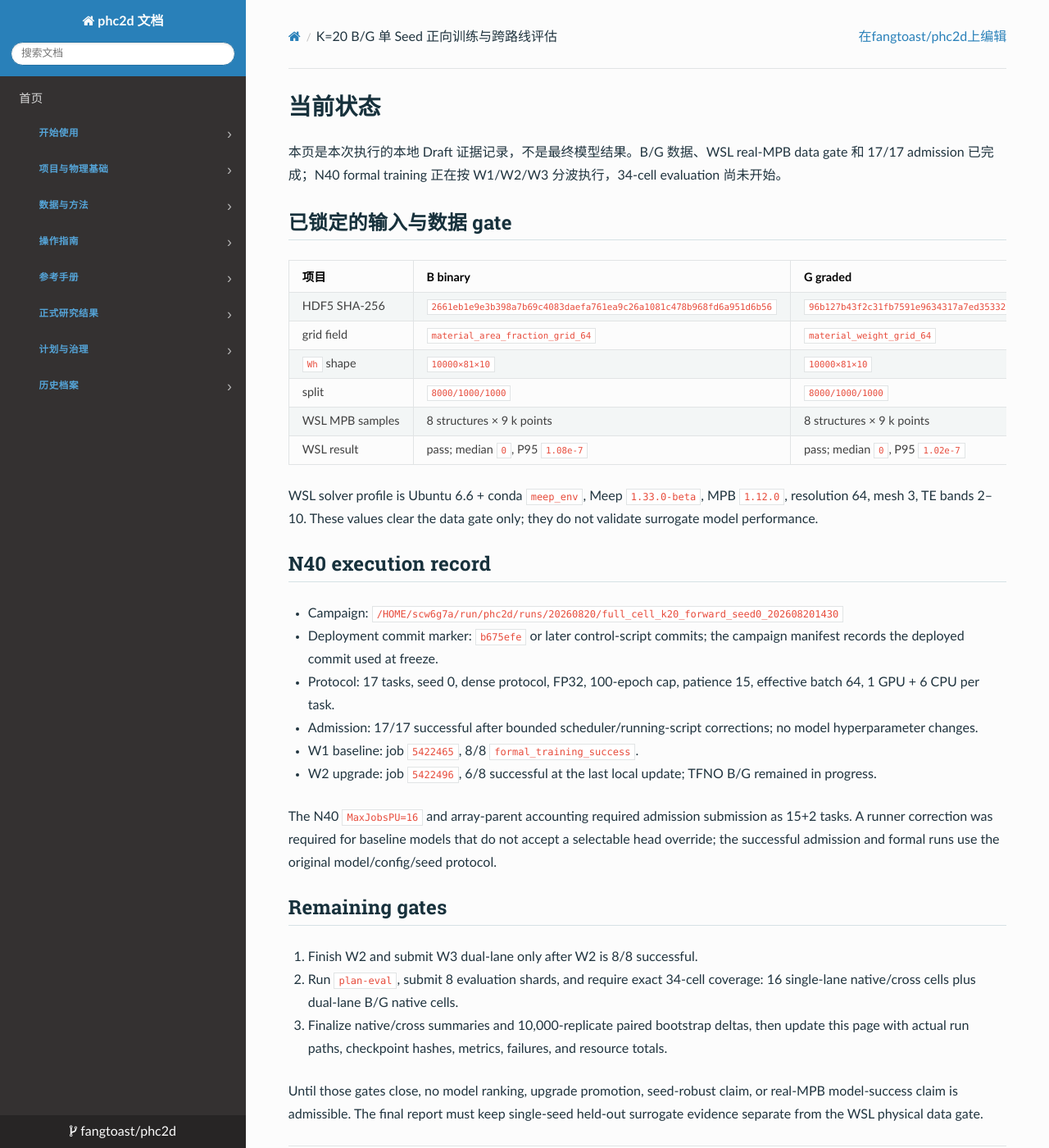
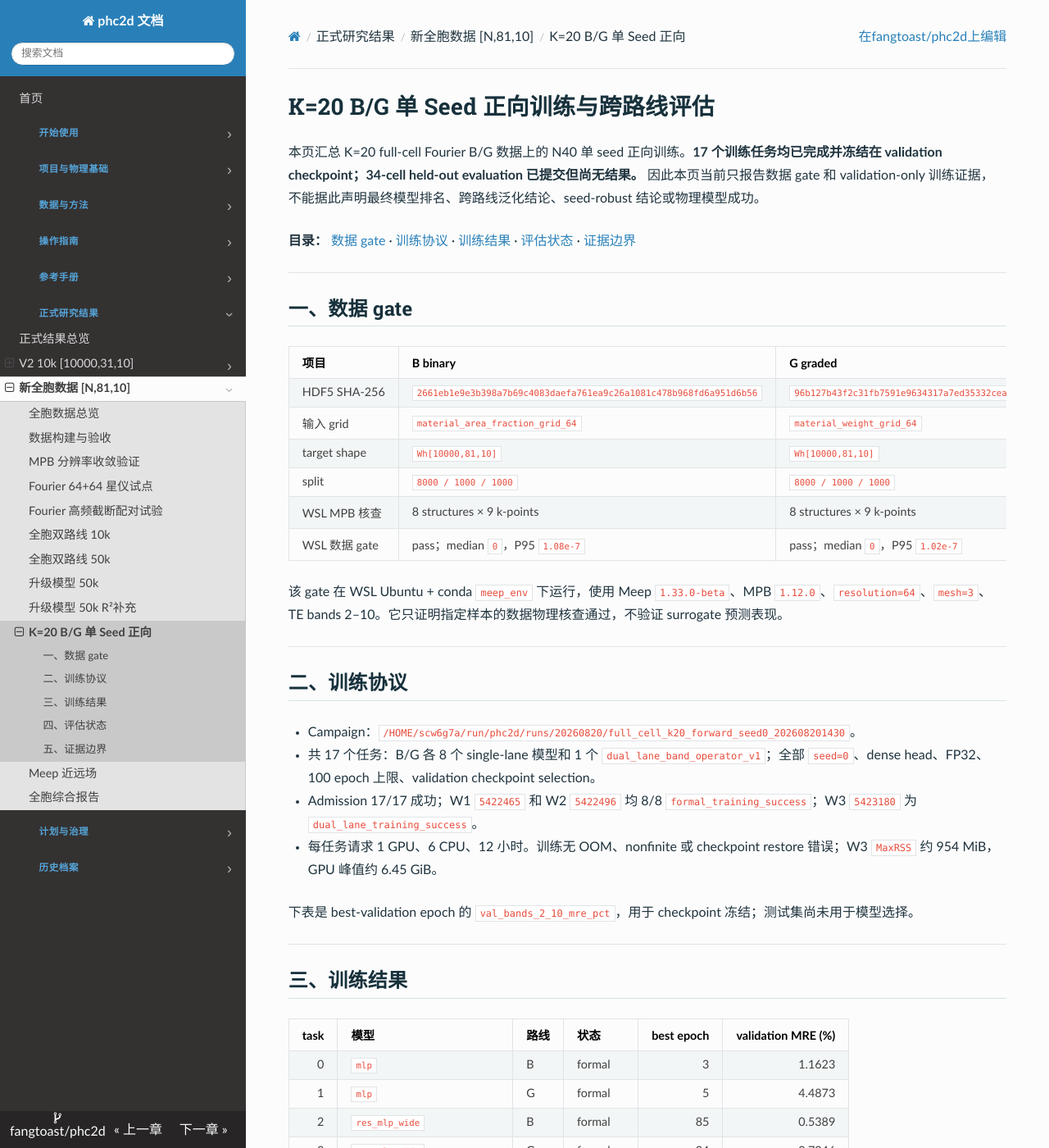
Before and after one commit to fangtoast/phc2d, an MkDocs documentation site: the page built from docs/results/forward/full_cell_k20_b_g_seed0_cross_eval_20260820.md, in a window 1280 px wide and 1400 px high. Shown: the whole window at 82% size. Built offline with MkDocs 1.6.1, drawn with Linux system fonts in a browser that asks for light colours; some of the changed text lies outside the part shown.

Commit message:
fix: permit dual-lane K20 evaluation planning

```diff
--- a/docs/results/forward/full_cell_k20_b_g_seed0_cross_eval_20260820.md
+++ b/docs/results/forward/full_cell_k20_b_g_seed0_cross_eval_20260820.md
@@ -1,57 +1,115 @@
 ---
 title: "K=20 B/G 单 Seed 正向训练与跨路线评估"
-summary: "记录 K=20 binary/graded Fourier 全胞数据上的 17-task seed=0 campaign、N40 分波训练和 34-cell native/cross-lane evaluation。"
+summary: "记录 K=20 B/G Fourier 全胞数据上的 17-task seed=0 训练、冻结 validation checkpoint 和已提交的 34-cell held-out evaluation。"
 page_type: evidence
 status: draft
 audience: "研究执行者、导师与结果审阅者"
 owner: "研究生维护"
 last_reviewed: 2026-08-20
 evidence_date: 2026-08-20
-evidence_scope: "K=20 B/G Fourier full-cell; Wh[10000,81,10]; seed=0; N40 surrogate training"
-reading_time: 5 minutes
+evidence_scope: "K=20 B/G Fourier full-cell; Wh[10000,81,10]; seed=0; N40 surrogate training and pending held-out evaluation"
+reading_time: 7 minutes
 primary_layer: L3
-backend: "surrogate training; WSL Ubuntu + meep_env real-MPB data gate"
+backend: "surrogate training on N40; WSL Ubuntu + meep_env real-MPB data gate"
+dataset_scope: full_cell_fourier_k20_wh81x10
+evidence_level: surrogate_held_out
+evidence_status: pilot
+validation_backend: mixed
+source_artifacts:
+  - runs/20260820/full_cell_k20_forward_seed0_202608201430
 ---
 
 <!--
-  Draft evidence record for the K=20 B/G campaign.
+  Draft evidence record for the K=20 B/G seed-0 forward campaign.
   Author: fangtoast
   Email: fangtoast@foxmail.com
   Copyright (c) 2026 fangtoast. All rights reserved.
 -->
 
-# 当前状态
+<a id="k20-forward-seed0"></a>
 
-本页是本次执行的本地 Draft 证据记录，不是最终模型结果。B/G 数据、WSL real-MPB data gate 和 17/17 admission 已完成；N40 formal training 正在按 W1/W2/W3 分波执行，34-cell evaluation 尚未开始。
+# K=20 B/G 单 Seed 正向训练与跨路线评估
 
-## 已锁定的输入与数据 gate
+本页汇总 K=20 full-cell Fourier B/G 数据上的 N40 单 seed 正向训练。**17 个训练任务均已完成并冻结在 validation checkpoint；34-cell held-out evaluation 已提交但尚无结果。** 因此本页当前只报告数据 gate 和 validation-only 训练证据，不能据此声明最终模型排名、跨路线泛化结论、seed-robust 结论或物理模型成功。
+
+**目录：** [数据 gate](#一数据-gate) · [训练协议](#二训练协议) · [训练结果](#三训练结果) · [评估状态](#四评估状态) · [证据边界](#五证据边界)
+
+---
+
+## 一、数据 gate
 
 | 项目 | B binary | G graded |
 |---|---|---|
 | HDF5 SHA-256 | `2661eb1e9e3b398a7b69c4083daefa761ea9c26a1081c478b968fd6a951d6b56` | `96b127b43f2c31fb7591e9634317a7ed35332ceae1077b2277de15058902fd72` |
-| grid field | `material_area_fraction_grid_64` | `material_weight_grid_64` |
-| `Wh` shape | `10000×81×10` | `10000×81×10` |
-| split | `8000/1000/1000` | `8000/1000/1000` |
-| WSL MPB samples | 8 structures × 9 k points | 8 structures × 9 k points |
-| WSL result | pass; median `0`, P95 `1.08e-7` | pass; median `0`, P95 `1.02e-7` |
+| 输入 grid | `material_area_fraction_grid_64` | `material_weight_grid_64` |
+| target shape | `Wh[10000,81,10]` | `Wh[10000,81,10]` |
+| split | `8000 / 1000 / 1000` | `8000 / 1000 / 1000` |
+| WSL MPB 核查 | 8 structures × 9 k-points | 8 structures × 9 k-points |
+| WSL 数据 gate | pass；median `0`，P95 `1.08e-7` | pass；median `0`，P95 `1.02e-7` |
 
-WSL solver profile is Ubuntu 6.6 + conda `meep_env`, Meep `1.33.0-beta`, MPB `1.12.0`, resolution 64, mesh 3, TE bands 2–10. These values clear the data gate only; they do not validate surrogate model performance.
+该 gate 在 WSL Ubuntu + conda `meep_env` 下运行，使用 Meep `1.33.0-beta`、MPB `1.12.0`、`resolution=64`、`mesh=3`、TE bands 2–10。它只证明指定样本的数据物理核查通过，不验证 surrogate 预测表现。
 
-## N40 execution record
+---
 
-- Campaign: `/HOME/scw6g7a/run/phc2d/runs/20260820/full_cell_k20_forward_seed0_202608201430`
-- Deployment commit marker: `b675efe` or later control-script commits; the campaign manifest records the deployed commit used at freeze.
-- Protocol: 17 tasks, seed 0, dense protocol, FP32, 100-epoch cap, patience 15, effective batch 64, 1 GPU + 6 CPU per task.
-- Admission: 17/17 successful after bounded scheduler/running-script corrections; no model hyperparameter changes.
-- W1 baseline: job `5422465`, 8/8 `formal_training_success`.
-- W2 upgrade: job `5422496`, 6/8 successful at the last local update; TFNO B/G remained in progress.
+## 二、训练协议
 
-The N40 `MaxJobsPU=16` and array-parent accounting required admission submission as 15+2 tasks. A runner correction was required for baseline models that do not accept a selectable head override; the successful admission and formal runs use the original model/config/seed protocol.
+- Campaign：`/HOME/scw6g7a/run/phc2d/runs/20260820/full_cell_k20_forward_seed0_202608201430`。
+- 共 17 个任务：B/G 各 8 个 single-lane 模型和 1 个 `dual_lane_band_operator_v1`；全部 `seed=0`、dense head、FP32、100 epoch 上限、validation checkpoint selection。
+- Admission 17/17 成功；W1 `5422465` 和 W2 `5422496` 均 8/8 `formal_training_success`；W3 `5423180` 为 `dual_lane_training_success`。
+- 每任务请求 1 GPU、6 CPU、12 小时。训练无 OOM、nonfinite 或 checkpoint restore 错误；W3 `MaxRSS` 约 954 MiB，GPU 峰值约 6.45 GiB。
 
-## Remaining gates
+下表是 best-validation epoch 的 `val_bands_2_10_mre_pct`，用于 checkpoint 冻结；测试集尚未用于模型选择。
 
-1. Finish W2 and submit W3 dual-lane only after W2 is 8/8 successful.
-2. Run `plan-eval`, submit 8 evaluation shards, and require exact 34-cell coverage: 16 single-lane native/cross cells plus dual-lane B/G native cells.
-3. Finalize native/cross summaries and 10,000-replicate paired bootstrap deltas, then update this page with actual run paths, checkpoint hashes, metrics, failures, and resource totals.
+---
 
-Until those gates close, no model ranking, upgrade promotion, seed-robust claim, or real-MPB model-success claim is admissible. The final report must keep single-seed held-out surrogate evidence separate from the WSL physical data gate.
+## 三、训练结果
+
+| task | 模型 | 路线 | 状态 | best epoch | validation MRE (%) |
+|---:|---|---|---|---:|---:|
+| 0 | `mlp` | B | formal | 3 | 1.1623 |
+| 1 | `mlp` | G | formal | 5 | 4.4873 |
+| 2 | `res_mlp_wide` | B | formal | 85 | 0.5389 |
+| 3 | `res_mlp_wide` | G | formal | 34 | 0.7246 |
+| 4 | `lifted_cnn` | B | formal | 76 | 0.5050 |
+| 5 | `lifted_cnn` | G | formal | 100 | 0.4344 |
+| 6 | `fno2d_band_v2` | B | formal | 19 | 0.4890 |
+| 7 | `fno2d_band_v2` | G | formal | 68 | 0.4091 |
+| 8 | `mlp_mixer_band_v1` | B | formal | 8 | 0.5002 |
+| 9 | `mlp_mixer_band_v1` | G | formal | 12 | 0.6652 |
+| 10 | `res_mlp_gated_v2` | B | formal | 9 | 0.6359 |
+| 11 | `res_mlp_gated_v2` | G | formal | 23 | 0.7472 |
+| 12 | `convnext_band_v1` | B | formal | 27 | 0.5088 |
+| 13 | `convnext_band_v1` | G | formal | 58 | 0.4434 |
+| 14 | `tfno2d_band_v3` | B | formal | 94 | 0.2846 |
+| 15 | `tfno2d_band_v3` | G | formal | 41 | 0.2721 |
+| 16 | `dual_lane_band_operator_v1` | joint | dual-lane | 99 | 0.2153 |
+
+远端 `checkpoint_inventory.csv` 已冻结 17 个 checkpoint，其 SHA-256 是 `0f3c46391b10616fa8a7083c3597823f4e2a7272562f6daa7cd6c5cb443cbf55`。这些 validation 数值不等价于最终 native/cross held-out 排名。
+
+---
+
+## 四、评估状态
+
+| 项目 | 当前值 |
+|---|---|
+| evaluation plan | `evaluation_plan_frozen` |
+| cells | 34 |
+| 构成 | 16 个 single-lane checkpoint × native/cross（32）+ joint checkpoint 的 B/G native（2） |
+| 提交作业 | N40 Slurm array `5423464[0-7%8]` |
+| 分片资源 | 1 GPU、6 CPU、12 小时，最多 8 并发 |
+| 当前状态 | 已提交，等待调度与执行 |
+
+评估只在所有 validation checkpoint 冻结后读取 hold-out test。全部 34 cell 正常结束后，finalizer 才会汇总 native/cross metrics 与 10,000-replicate paired-bootstrap；届时将补充本页的测试指标、覆盖审计、失败计数与资源信息。
+
+---
+
+## 五、证据边界
+
+1. 当前训练结果是 **single-seed、validation-only surrogate evidence**，不构成三 seed 稳健性或全局模型优劣结论。
+2. evaluation 尚未完成，不能把 validation MRE 当作最终 native 或 cross-lane 测试排名。
+3. WSL real-MPB gate 验证的是数据样本，不是模型的 real-MPB replay。
+4. 本页不能作为 inverse design 成功证据；real-MPB replay 仍是下游任务最终裁判。
+
+**下一 gate：** `5423464` 的 8 个 evaluation shard 与 finalizer 均成功、34/34 覆盖审计通过后，更新本页。
+
+[↑ 回顶部](#k20-forward-seed0)
--- a/mkdocs.yml
+++ b/mkdocs.yml
@@ -149,6 +149,7 @@ nav:
           - 全胞双路线 50k: results/forward/full_cell_dual_lane_50000_forward_training_20260808.md
           - 升级模型 50k: results/forward/full_cell_forward_model_upgrade_50k_evaluation_20260810.md
           - 升级模型 50k R²补充: results/forward/全胞前向50K模型R方补充评估_20260819.md
+          - K=20 B/G 单 Seed 正向: results/forward/full_cell_k20_b_g_seed0_cross_eval_20260820.md
           - Meep 近远场: results/field-physics/full_cell_dual_lane_meep_scattering_20260806.md
           - 全胞综合报告: reports/全胞双路线正向与逆向模型报告_20260810.md
   - 计划与治理:
```
Also changed, not shown: 2 other files.
